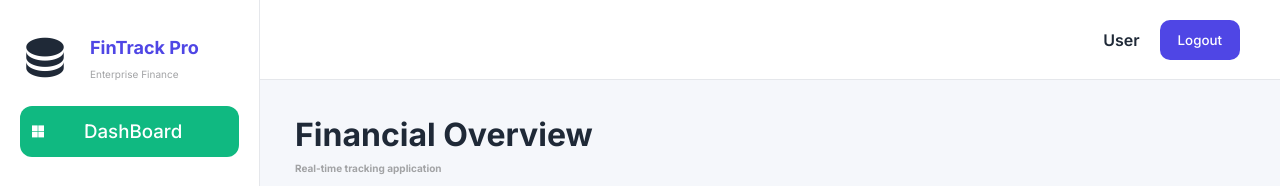
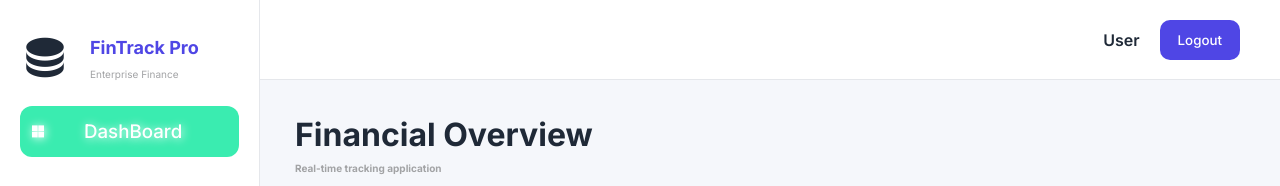
Before and after one commit to Adnan-Khn/Cohort3-FinTrack-Pro, a plain HTML site: page index.html in a window 1280 px wide. Shown: the top 186 px of the page. Drawn offline with nearby package versions, Linux system fonts and the light colour scheme.

Commit message:
Refactor CSS styles and re-import font

```diff
--- a/style.css
+++ b/style.css
@@ -73,6 +73,7 @@ main {
   flex-direction: column;
   gap: 15px;
   color: black;
+  text-shadow: 1px 1px 10px #ffffff;
 }
 #menu div {
   display: flex;
@@ -598,6 +599,6 @@ td {
   transform: translateY(0);
 }
 .active {
-  background-color: var(--success);
+  background-color: #13e8a1d4;
   color: white;
 }
```
